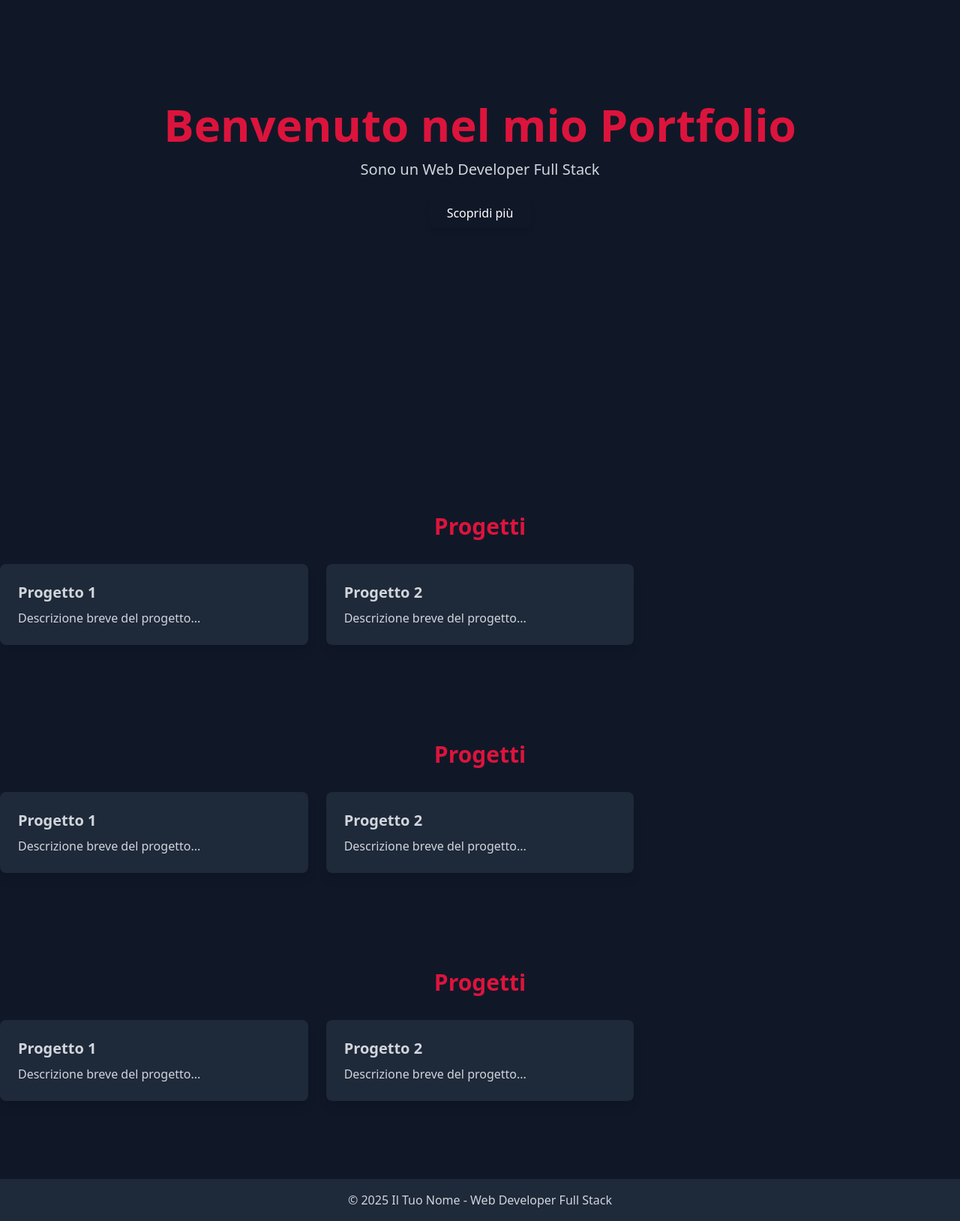
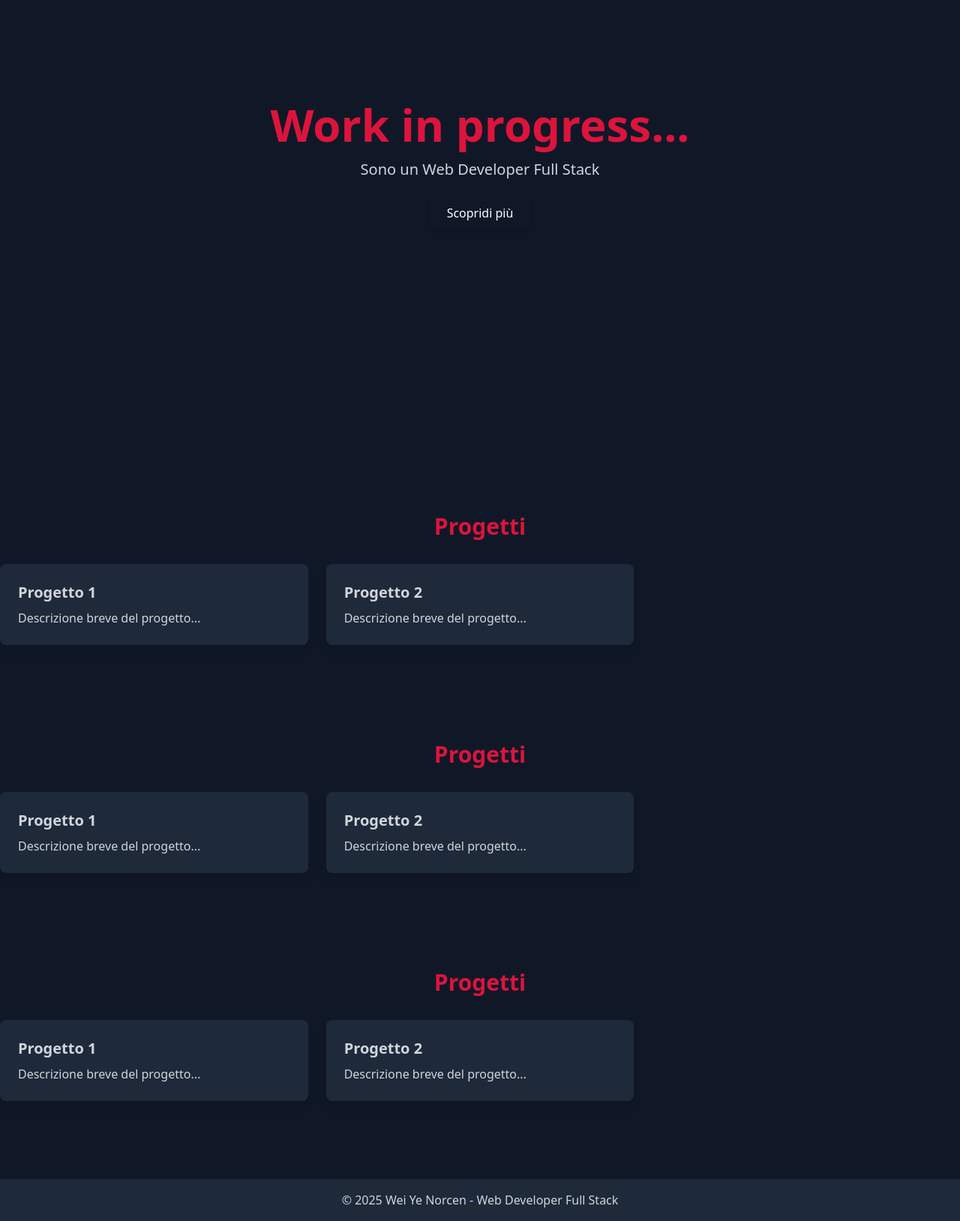
Before and after one commit to norcenw/portfolio, a website with bundled scripts: page docs/index.html in a window 1280 px wide. Shown: the part 260-1888 px from the top of the page at 75% size. Built offline with nearby package versions, Linux system fonts and the light colour scheme.

Commit message:
05.04.2025

```diff
--- a/docs/index.html
+++ b/docs/index.html
@@ -43,7 +43,7 @@
     <main class="pt-20">
         <!-- Hero Section -->
         <section id="hero" class="h-screen flex flex-col justify-center items-center text-center">
-            <h1 class="text-4xl md:text-6xl font-bold text-[#dc143c] animate-fade-in">Benvenuto nel mio Portfolio</h1>
+            <h1 class="text-4xl md:text-6xl font-bold text-[#dc143c] animate-fade-in">Work in progress...</h1>
             <p class="mt-4 text-lg md:text-xl animate-slide-up">Sono un Web Developer Full Stack</p>
             <a href="#projects"
                 class="mt-6 bg-crimson text-white px-6 py-2 rounded-lg shadow-md hover:bg-red-700 transition duration-300">Scopridi
@@ -102,7 +102,7 @@
 
     <!-- Footer -->
     <footer class="bg-gray-800 text-center p-4 mt-10">
-        <p>&copy; 2025 Il Tuo Nome - Web Developer Full Stack</p>
+        <p>&copy; 2025 Wei Ye Norcen - Web Developer Full Stack</p>
     </footer>
 </body>
 
--- a/docs/mix-manifest.json
+++ b/docs/mix-manifest.json
@@ -2,7 +2,7 @@
     "/js/app.js": "/js/app.js?id=6f576655c67efd1cb0fda94412b912ef",
     "/js/dict.js": "/js/dict.js?id=d56a7fcb1385e9107ed011ffb220be20",
     "/css/style.css": "/css/style.css?id=bfd4e5be864532521991909a8fc5e14c",
-    "/index.html": "/index.html?id=da0839866d44cb4055e89859ba3fe838",
+    "/index.html": "/index.html?id=f2c490aded4ac62f44081029081d94b9",
     "/assets/icon/logo.ico": "/assets/icon/logo.ico?id=0a96b39701186118cda866350c6ae684",
     "/assets/icon/logo.png": "/assets/icon/logo.png?id=8f49fdd76b6efca8ca214a8fd2dc6c0d",
     "/assets/library/translator.min.js": "/assets/library/translator.min.js?id=51a60ceacd088ef3babf72e08af52f14"
```
Also changed, not shown: src/index.html (+2 -2 lines).
